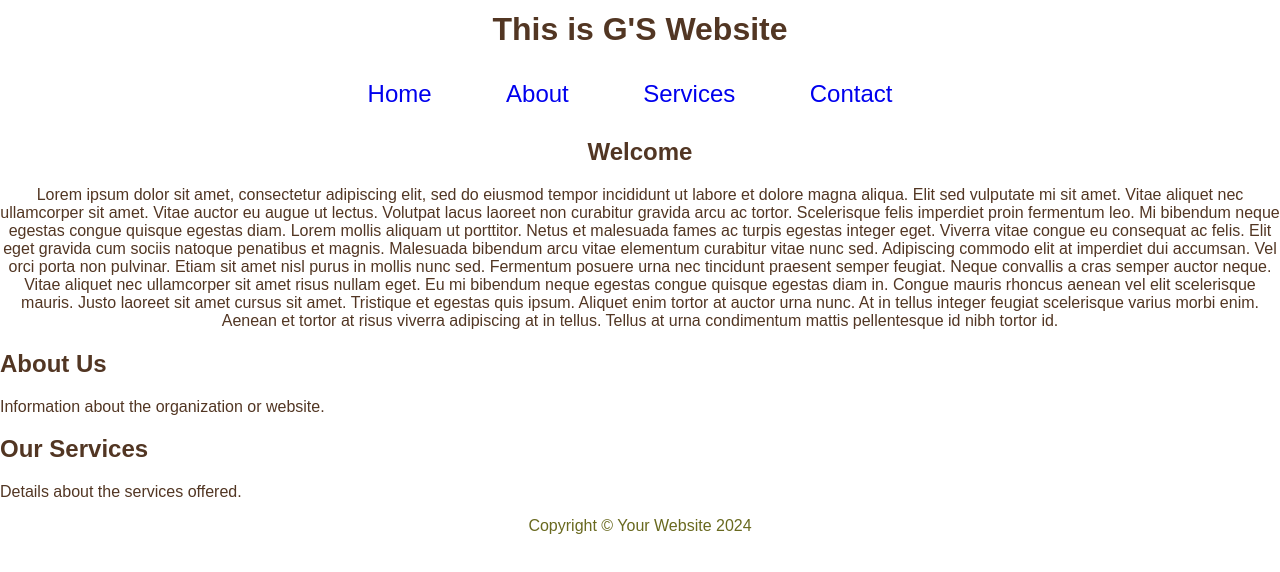
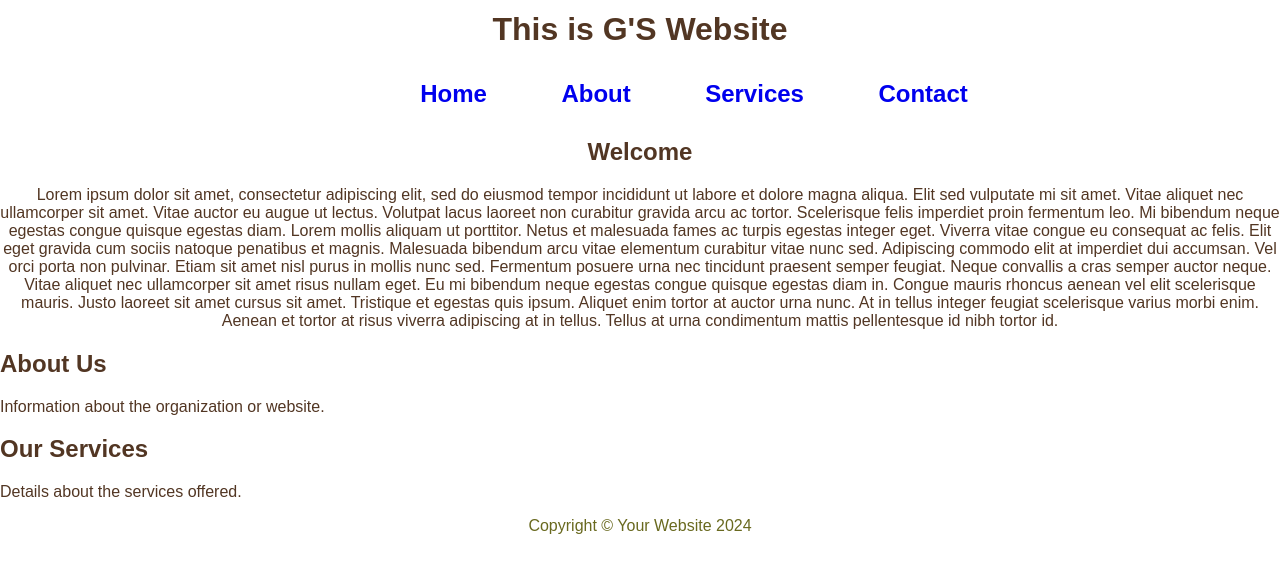
Before and after one commit to PetyaKatsarova/static-webiste, a plain HTML site: page index.html in a window 1280 px wide. Shown: the part 142-714 px from the top of the page. Drawn offline with Linux system fonts and the light colour scheme.

Commit message:
on menu item hover animation of upper and lower lines

```diff
--- a/styles/index.css
+++ b/styles/index.css
@@ -56,18 +56,79 @@ nav ul li {
 }
 
 .show {
-    background-color: antiquewhite;
+    /* background-color: antiquewhite; */
+    background-color: white;
     font-size: medium;
     font-family: Impact, Haettenschweiler, 'Arial Narrow Bold', sans-serif;
     text-align: center;
 
 }
 
-/* Responsive design adjustments */
+/* Responsive design adjustments for tablet and laptop*/
 @media (min-width: 600px) {
-    nav ul li {
-        margin-right: 20px;
+    nav {
+        display: flex; /* Use flexbox for flexible layout */
+        align-items: center; /* Vertically center align items */
+        justify-content: start; /* Align items to the start */
+        padding-left: 10%; /* Add padding to the left to push it a bit to the left */
     }
+
+    #menuItems {
+        display: flex; /* Display menu items inline-flexibly */
+        align-items: center; /* Center-align the items vertically */
+        justify-content: flex-start; /* Start alignment of the navigation links */
+        width: 100%; /* Full width to spread out the nav items */
+        margin: 0; /* Remove margin for clean alignment */
+        padding: 0; /* Remove padding for clean alignment */
+    }
+
+    #menuItems li {
+        margin-right: 20px; /* Space between each menu item */
+    }
+
+    #menuItems li a {
+        padding: 10px 15px; /* Sufficient padding for clickable area */
+        font-weight: bold; /* Make text bold to stand out */
+    }
+
+    /* Hide the menu icon since the menu is always visible */
+    #menuIcon {
+        display: none;
+    }
+
+    /* ON HOVER NICE UPPER AND LOWER LINES */
+    #menuItems li a {
+        position: relative; /* Essential for positioning pseudo-elements */
+        overflow: hidden; /* Prevents pseudo-elements from extending beyond the link's boundaries */
+        transition: color 0.3s; /* Smooth transition for text color changes */
+    }
+
+    #menuItems li a::before,
+    #menuItems li a::after {
+        content: '';
+        position: absolute;
+        left: 0;
+        right: 0;
+        height: 2px; /* Height of the decorative strips */
+        background-color: #523623; /* Color of the strips, adjust as needed */
+        transition: transform 0.3s; /* Smooth transformation transition */
+        transform: scaleX(0); /* Start with no visible strip */
+        transform-origin: left; /* Transformation begins from the left */
+    }
+
+    #menuItems li a::before {
+        top: 0; /* Positioned at the top of the link */
+    }
+
+    #menuItems li a::after {
+        bottom: 0; /* Positioned at the bottom of the link */
+    }
+
+    #menuItems li a:hover::before,
+    #menuItems li a:hover::after {
+        transform: scaleX(1); /* Expand the strip across the full element width on hover */
+    }
+
 }
 
 /* from tablet and laptop */
```
